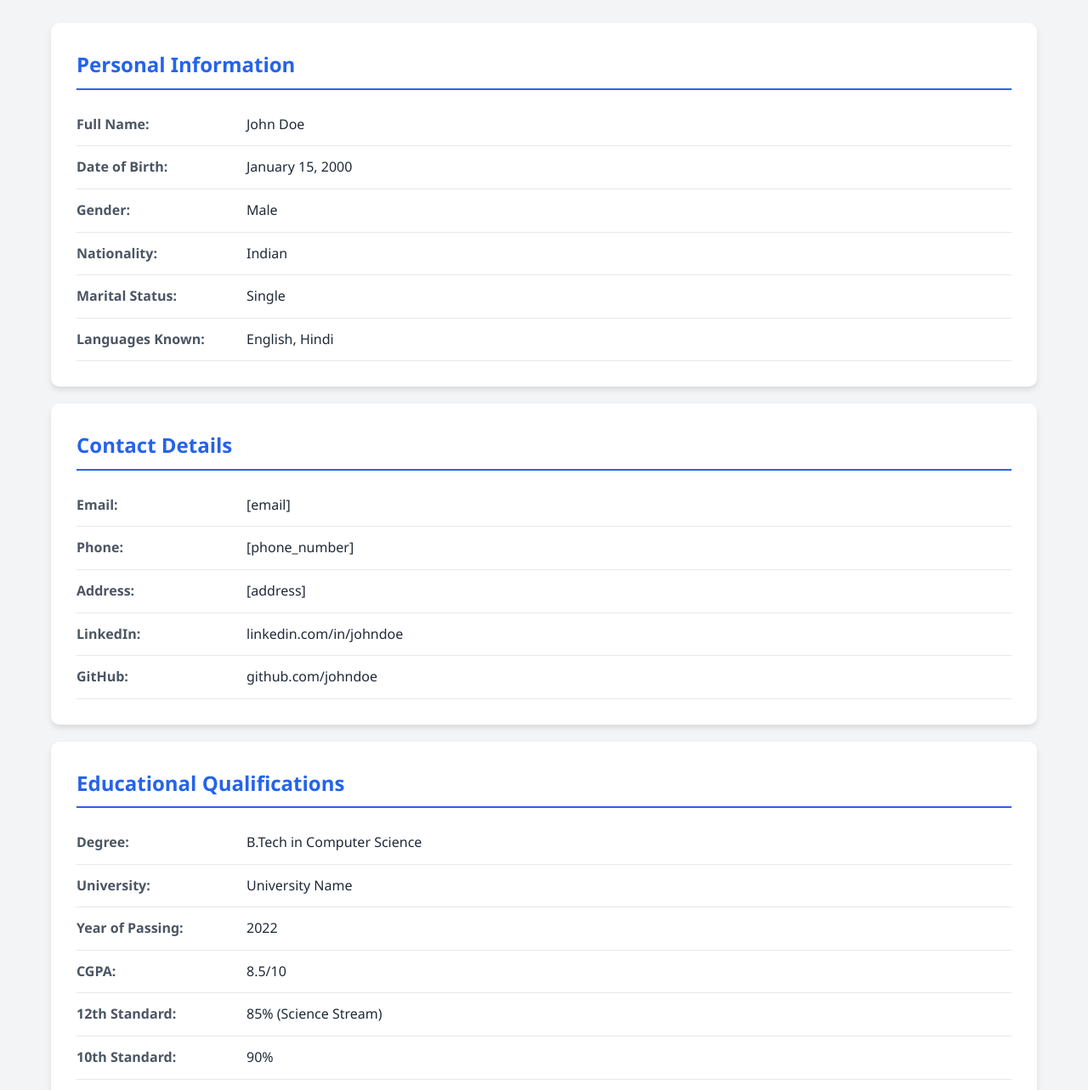
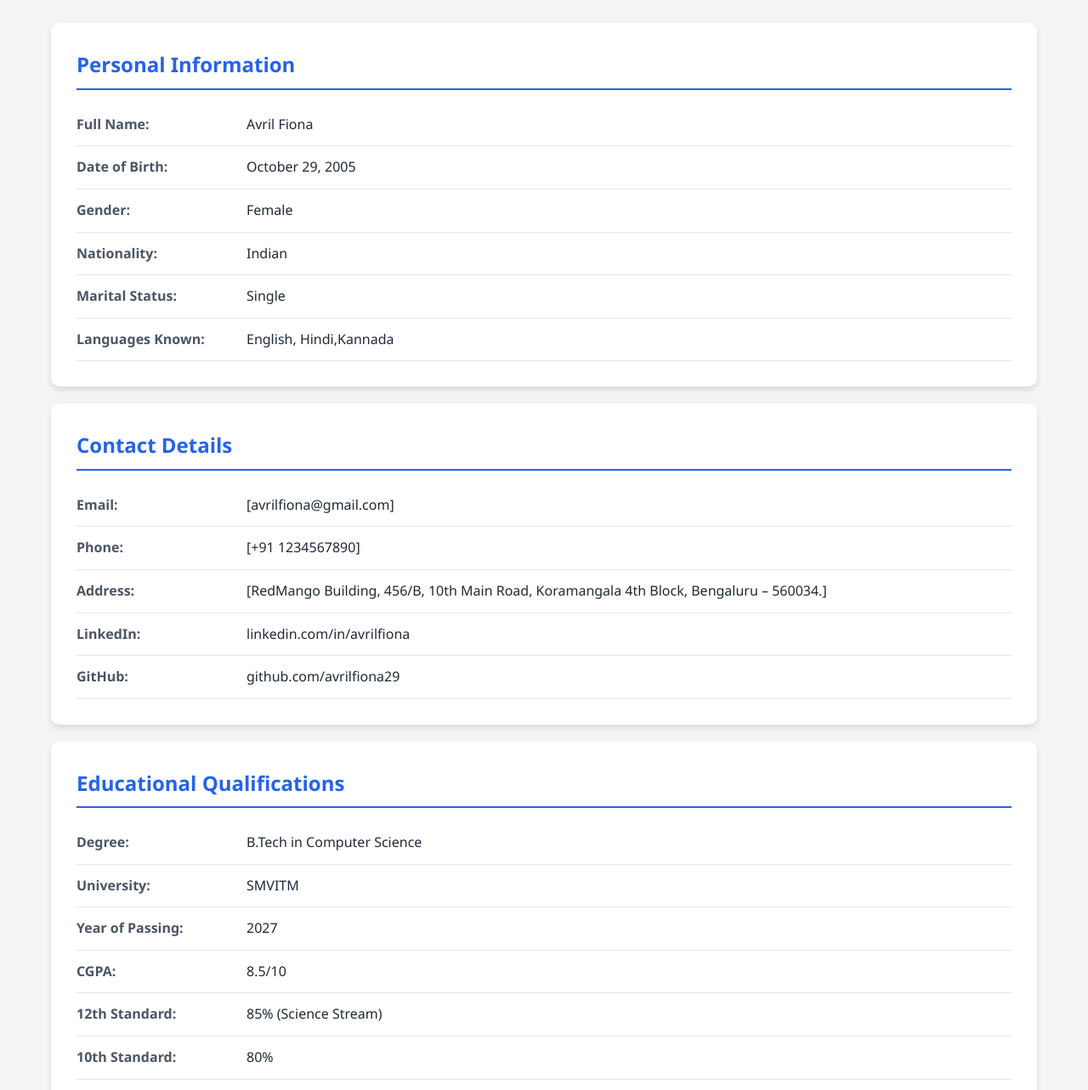
Before and after one commit to avrilfiona29/Web_Tech_Assignment-1, a plain HTML site: page biodata.html in a window 1280 px wide. Shown: the part 177-1460 px from the top of the page at 85% size. Drawn offline with Linux system fonts and the light colour scheme.

Commit message:
biodata.html

```diff
--- a/biodata.html
+++ b/biodata.html
@@ -29,15 +29,15 @@
                     <table class="biodata-table">
                         <tr>
                             <td class="label">Full Name:</td>
-                            <td>John Doe</td>
+                            <td>Avril Fiona</td>
                         </tr>
                         <tr>
                             <td class="label">Date of Birth:</td>
-                            <td>January 15, 2000</td>
+                            <td>October 29, 2005</td>
                         </tr>
                         <tr>
                             <td class="label">Gender:</td>
-                            <td>Male</td>
+                            <td>Female</td>
                         </tr>
                         <tr>
                             <td class="label">Nationality:</td>
@@ -49,7 +49,7 @@
                         </tr>
                         <tr>
                             <td class="label">Languages Known:</td>
-                            <td>English, Hindi</td>
+                            <td>English, Hindi,Kannada</td>
                         </tr>
                     </table>
                 </div>
@@ -59,23 +59,23 @@
                     <table class="biodata-table">
                         <tr>
                             <td class="label">Email:</td>
-                            <td>[email]</td>
+                            <td>[avrilfiona@gmail.com]</td>
                         </tr>
                         <tr>
                             <td class="label">Phone:</td>
-                            <td>[phone_number]</td>
+                            <td>[+91 1234567890]</td>
                         </tr>
                         <tr>
                             <td class="label">Address:</td>
-                            <td>[address]</td>
+                            <td>[RedMango Building, 456/B, 10th Main Road, Koramangala 4th Block, Bengaluru – 560034.]</td>
                         </tr>
                         <tr>
                             <td class="label">LinkedIn:</td>
-                            <td>linkedin.com/in/johndoe</td>
+                            <td>linkedin.com/in/avrilfiona</td>
                         </tr>
                         <tr>
                             <td class="label">GitHub:</td>
-                            <td>github.com/johndoe</td>
+                            <td>github.com/avrilfiona29</td>
                         </tr>
                     </table>
                 </div>
@@ -89,11 +89,11 @@
                         </tr>
                         <tr>
                             <td class="label">University:</td>
-                            <td>University Name</td>
+                            <td>SMVITM</td>
                         </tr>
                         <tr>
                             <td class="label">Year of Passing:</td>
-                            <td>2022</td>
+                            <td>2027</td>
                         </tr>
                         <tr>
                             <td class="label">CGPA:</td>
@@ -105,7 +105,7 @@
                         </tr>
                         <tr>
                             <td class="label">10th Standard:</td>
-                            <td>90%</td>
+                            <td>80%</td>
                         </tr>
                     </table>
                 </div>
@@ -137,7 +137,7 @@
                     <ul class="hobbies-list">
                         <li>Coding and learning new technologies</li>
                         <li>Reading tech blogs and articles</li>
-                        <li>Playing chess</li>
+                        <li>Playing Instruments</li>
                         <li>Photography</li>
                         <li>Traveling</li>
                     </ul>
@@ -148,8 +148,8 @@
                     <p class="declaration">I hereby declare that the above information is true and correct to the best of my knowledge.</p>
                     <div class="signature">
                         <p><strong>Date:</strong> December 4, 2024</p>
-                        <p><strong>Place:</strong> [City]</p>
-                        <p class="sign-name">(John Doe)</p>
+                        <p><strong>Place:</strong> [Banglore]</p>
+                        <p class="sign-name">(Avril)</p>
                     </div>
                 </div>
             </div>
```
